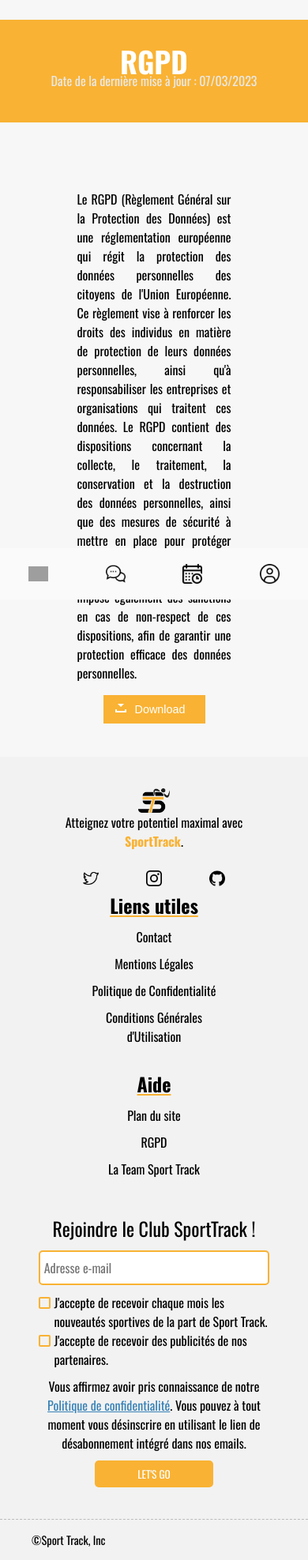
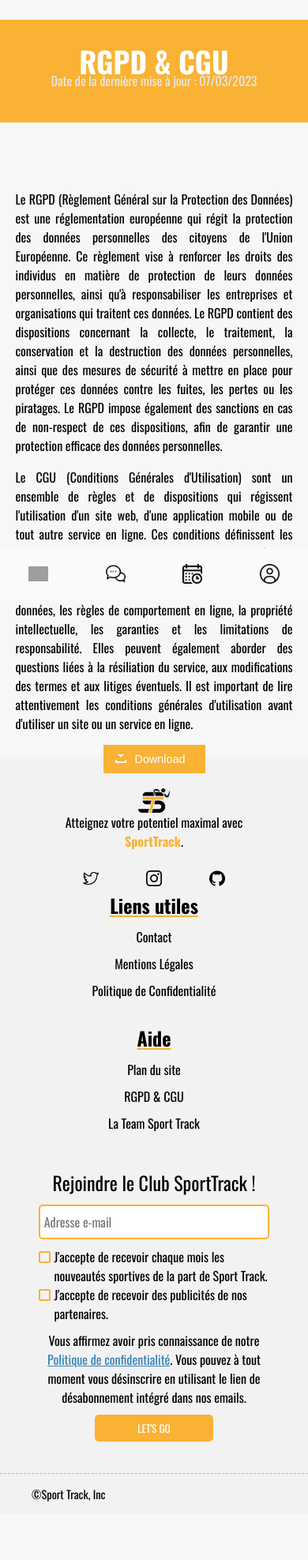
Before and after one commit to Arthur-Le-M/Sport-Track, a PHP site: page /Information/rgpd.php in a window 390 px wide. Shown: the part 85-2060 px from the top of the page at 79% size. After the commit the page ends 1986 px from the top, so only its background shows below. Run offline with PHP 8.4, Linux system fonts and the light colour scheme; grey boxes are pictures that could not be loaded.

Commit message:
Page finie

```diff
--- a/Accueil/accueil_connecte.php
+++ b/Accueil/accueil_connecte.php
@@ -50,7 +50,7 @@
 			<h2>Le Meilleur Joueur du Mois</h2>
 			<p>Après une série de performances exceptionnelles, le joueur de football Antoine Dupont a été nommé le meilleur joueur du mois de février. Avec six buts en cinq matchs, il a été le principal artisan des victoires de son équipe.</p>
 			<div class="img-container">
-				<img src="https://via.placeholder.com/800x400.png?text=Antoine+Dupont" alt="Antoine Dupont">
+				<img src="./article.png" alt="Antoine Dupont">
 			</div>
 			<p>Interrogé après la remise de son prix, Alex Dupont s'est montré humble et a tenu à féliciter ses coéquipiers pour leur travail acharné. "Je ne peux pas y arriver tout seul", a-t-il déclaré. "C'est un effort d'équipe, et nous sommes tous très heureux des résultats que nous avons obtenus."</p>
 			<div class="date">Publié le 12 mars 2023</div>
--- a/Information/css/rgpd.css
+++ b/Information/css/rgpd.css
@@ -35,8 +35,6 @@ main{
 #titre .date {
     color: rgb(233, 233, 233);
 }
-
-
 
 
 .buttonDownload {
@@ -122,3 +120,15 @@ main{
 		opacity: 0;
 	}
 }
+
+@media screen and (max-width: 800px) {
+    .rgpdP{
+		width: 80%;
+	}
+}
+
+@media screen and (max-width: 600px) {
+    .rgpdP{
+		width: 90%;
+	}
+}
--- a/Information/rgpd.php
+++ b/Information/rgpd.php
@@ -16,11 +16,12 @@
     require "../Template/header.php";
     ?>
         <div id="titre">
-            <h2>RGPD</h2>
+            <h2>RGPD & CGU</h2>
             <p class="date">Date de la dernière mise à jour : 07/03/2023</p>
         </div>
         <main>
         <p class='rgpdP'>Le RGPD (Règlement Général sur la Protection des Données) est une réglementation européenne qui régit la protection des données personnelles des citoyens de l'Union Européenne. Ce règlement vise à renforcer les droits des individus en matière de protection de leurs données personnelles, ainsi qu'à responsabiliser les entreprises et organisations qui traitent ces données. Le RGPD contient des dispositions concernant la collecte, le traitement, la conservation et la destruction des données personnelles, ainsi que des mesures de sécurité à mettre en place pour protéger ces données contre les fuites, les pertes ou les piratages. Le RGPD impose également des sanctions en cas de non-respect de ces dispositions, afin de garantir une protection efficace des données personnelles.</p>
+        <p class='rgpdP'>Le CGU (Conditions Générales d'Utilisation) sont un ensemble de règles et de dispositions qui régissent l'utilisation d'un site web, d'une application mobile ou de tout autre service en ligne. Ces conditions définissent les droits et les obligations des utilisateurs et des propriétaires du site ou du service. Les conditions générales d'utilisation peuvent inclure des clauses sur la confidentialité des données, les règles de comportement en ligne, la propriété intellectuelle, les garanties et les limitations de responsabilité. Elles peuvent également aborder des questions liées à la résiliation du service, aux modifications des termes et aux litiges éventuels. Il est important de lire attentivement les conditions générales d'utilisation avant d'utiliser un site ou un service en ligne.</p>
         <a href="../Information/doc/RGPD.pdf" class="buttonDownload">Download</a>
     </main>
     <?php
--- a/Template/footer.php
+++ b/Template/footer.php
@@ -16,7 +16,6 @@
                     <li><a href="../Information/contact.php" class="lien">Contact</a></li>
                     <li><a href="../Information/mentions-legales.php" class="lien">Mentions Légales</a></li>
                     <li><a href="../Information/politique-de-conf.php" class="lien">Politique de Confidentialité</a></li>
-                    <li><a href="../Information/cgu.php" class="lien">Conditions Générales d'Utilisation</a></li>
                 </ul>
 
             </div>
@@ -24,7 +23,7 @@
                 <p class="libelle-liens">Aide</p>
                 <ul>
                     <li><a href="../Information/planSite.php" class="lien">Plan du site</a></li>
-                    <li><a href="../Information/rgpd.php" class="lien">RGPD</a></li>
+                    <li><a href="../Information/rgpd.php" class="lien">RGPD & CGU</a></li>
                     <li><a href="../Information/sport-track-team.php" class="lien">La Team Sport Track</a></li>
                 </ul>
             </div>
```
Also changed, not shown: Accueil/accueil_connecte.css (+5 -7 lines), Accueil/article.png (added).
